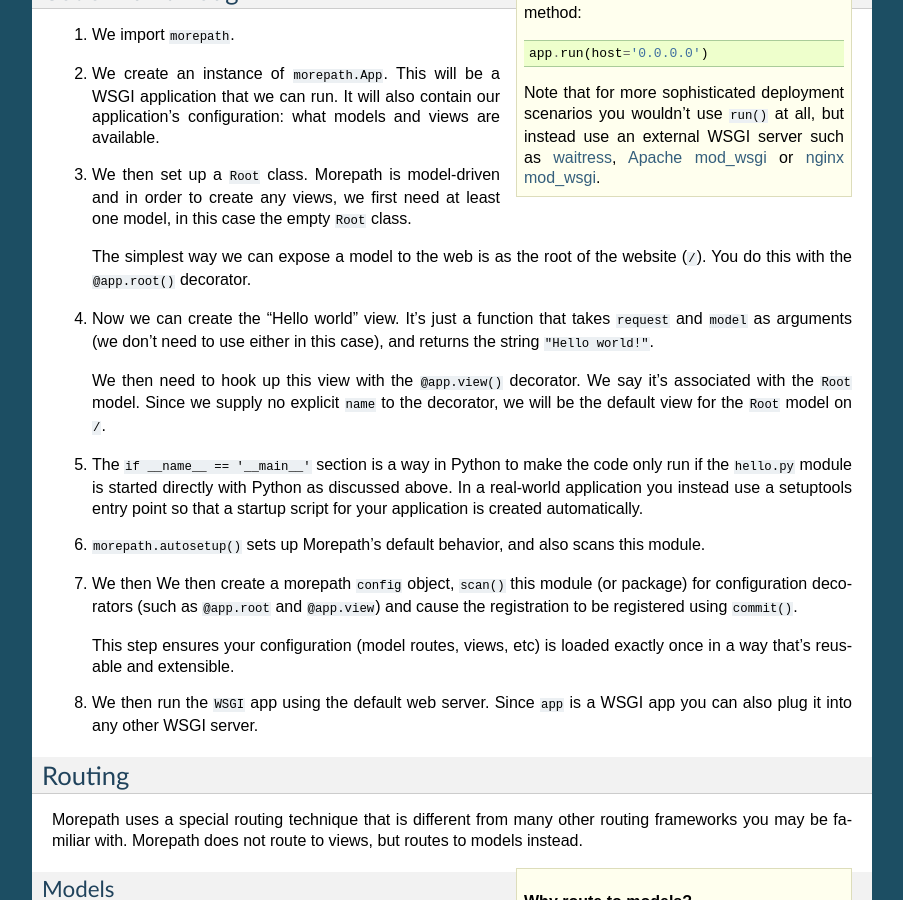
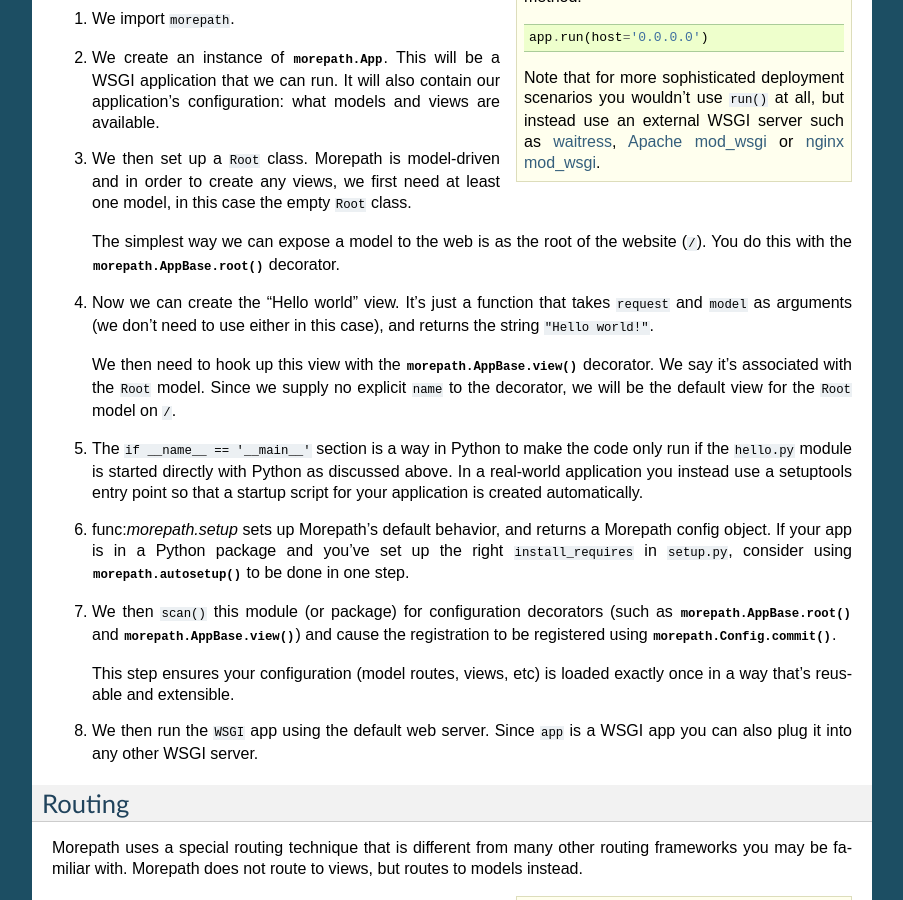
Before and after one commit to morepath/morepath, a Sphinx documentation site: the page built from doc/quickstart.rst, in a window 1280 px wide and 900 px high, scrolled down 938 px. Shown: the whole window, without its empty margins (198-1101 px from the left). Built offline with Sphinx 7.4.7, drawn with Linux system fonts in a browser that asks for light colours; some of the changed text lies outside the part shown.

Commit message:
Add more references in quickstart. Also fix config example.

```diff
--- a/doc/quickstart.rst
+++ b/doc/quickstart.rst
@@ -78,7 +77,7 @@
 
 1. We import ``morepath``.
 
-2. We create an instance of ``morepath.App``. This will be a WSGI
+2. We create an instance of :class:`morepath.App`. This will be a WSGI
    application that we can run. It will also contain our application's
    configuration: what models and views are available.
 
@@ -87,17 +86,18 @@
    this case the empty ``Root`` class.
 
    The simplest way we can expose a model to the web is as the root of
-   the website (``/``). You do this with the ``@app.root()``
-   decorator.
+   the website (``/``). You do this with the
+   :meth:`morepath.AppBase.root` decorator.
 
 4. Now we can create the "Hello world" view. It's just a function that
    takes ``request`` and ``model`` as arguments (we don't need to use
    either in this case), and returns the string ``"Hello world!"``.
 
-   We then need to hook up this view with the ``@app.view()``
-   decorator.  We say it's associated with the ``Root`` model. Since
-   we supply no explicit ``name`` to the decorator, we will be the
-   default view for the ``Root`` model on ``/``.
+   We then need to hook up this view with the
+   :meth:`morepath.AppBase.view` decorator.  We say it's associated
+   with the ``Root`` model. Since we supply no explicit ``name`` to
+   the decorator, we will be the default view for the ``Root`` model
+   on ``/``.
 
 5. The ``if __name__ == '__main__'`` section is a way in Python to
    make the code only run if the ``hello.py`` module is started
@@ -105,13 +105,16 @@
    application you instead use a setuptools entry point so that a
    startup script for your application is created automatically.
 
-6. ``morepath.autosetup()`` sets up Morepath's default behavior, and
-   also scans this module.
+6. func:`morepath.setup` sets up Morepath's default behavior, and
+   returns a Morepath config object. If your app is in a Python
+   package and you've set up the right ``install_requires`` in
+   ``setup.py``, consider using :func:`morepath.autosetup` to be done
+   in one step.
 
-7. We then We then create a morepath ``config`` object, ``scan()`` this module
-   (or package) for configuration decorators (such as ``@app.root``
-   and ``@app.view``) and cause the registration to be registered
-   using ``commit()``.
+7. We then ``scan()`` this module (or package) for configuration
+   decorators (such as :meth:`morepath.AppBase.root` and
+   :meth:`morepath.AppBase.view`) and cause the registration to be
+   registered using :meth:`morepath.Config.commit`.
 
    This step ensures your configuration (model routes, views, etc) is
    loaded exactly once in a way that's reusable and extensible.
@@ -239,12 +242,13 @@
   def user_info(request, model):
       return "User's full name is: %s" % model.fullname
 
-The view is a function decorated by ``@app.view`` (or related
-decorators such as ``@app.json`` and ``@app.html``) that gets two
-arguments: ``request`` which is a :class:`morepath.Request` object (a
-subclass of :class:`werkzeug.wrappers.BaseRequest`), and ``model``
-which is the model that this view is working for, so in this case an
-instance of ``User``.
+The view is a function decorated by :meth:`morepath.AppBase.view` (or
+related decorators such as :meth:`morepath.AppBase.json` and
+:meth:`morepath.AppBase.html`) that gets two arguments: ``request``
+which is a :class:`morepath.Request` object (a subclass of
+:class:`werkzeug.wrappers.BaseRequest`), and ``model`` which is the
+model that this view is working for, so in this case an instance of
+``User``.
 
 Now the URLs listed above such as ``/user/faassen`` will work.
 
```
Also changed, not shown: other parts of doc/quickstart.rst (+1 -2 lines).
